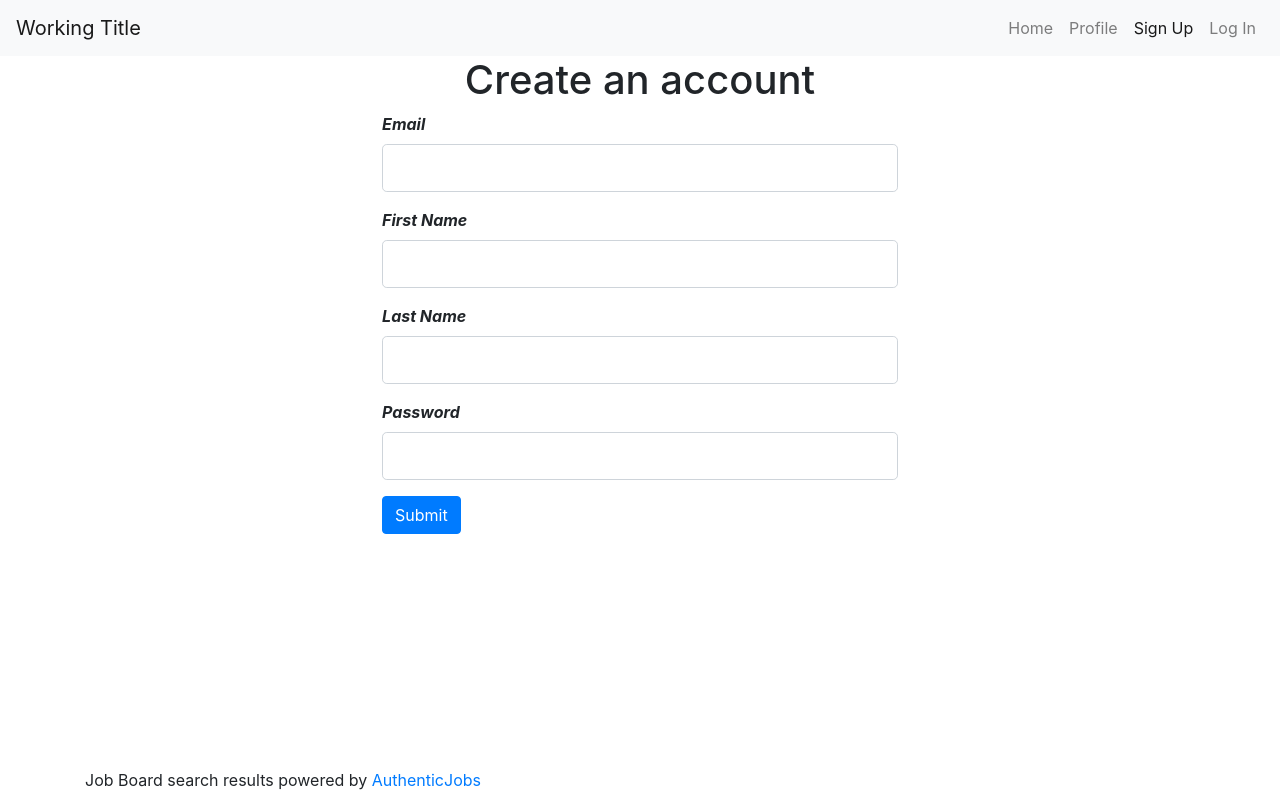
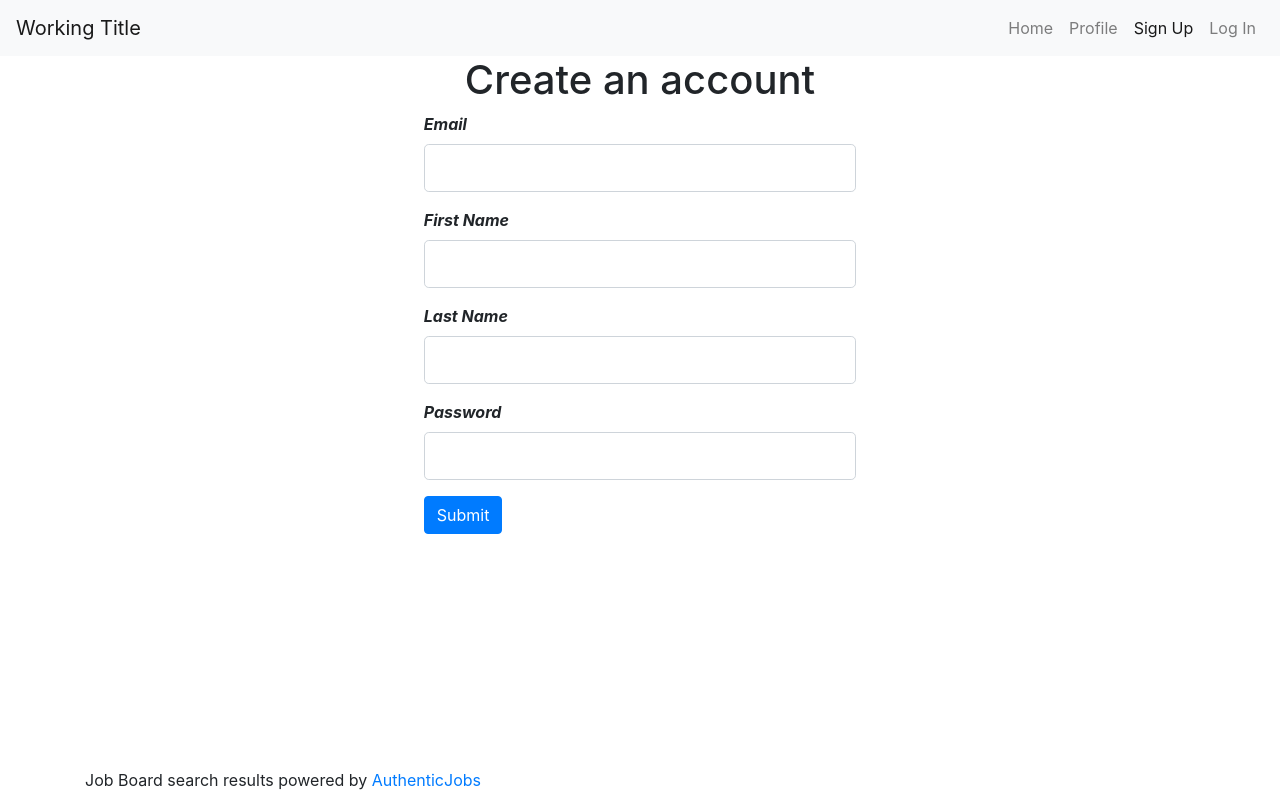
Before and after one commit to DreissenZulu/Project-3, a React (Create React App) app in the folder client/: page /signup in a window 1280 px wide. Built offline with nearby package versions, Linux system fonts and the light colour scheme.

Commit message:
Login and signup formatting adjusted to be more consistent with Bootstrap

```diff
--- a/client/src/pages/LogIn.js
+++ b/client/src/pages/LogIn.js
@@ -40,7 +40,7 @@ function LogIn() {
     }
 
     return (
-        <div className="content row">
+        <div className="container">
             <div className="container col-xl-5 col-lg-6 col-md-8 col-sm-10">
                 <h1 className="text-center">Log In</h1>
                 <form onSubmit={handleFormSubmit}>
--- a/client/src/pages/SignUp.js
+++ b/client/src/pages/SignUp.js
@@ -49,7 +49,7 @@ function SignUp() {
     }
 
     return (
-        <div className="content row">
+        <div className="container">
             <div className="container col-xl-5 col-lg-6 col-md-8 col-sm-10">
                 <h1 className="text-center">Create an account</h1>
                 <form onSubmit={handleFormSubmit}>
```
